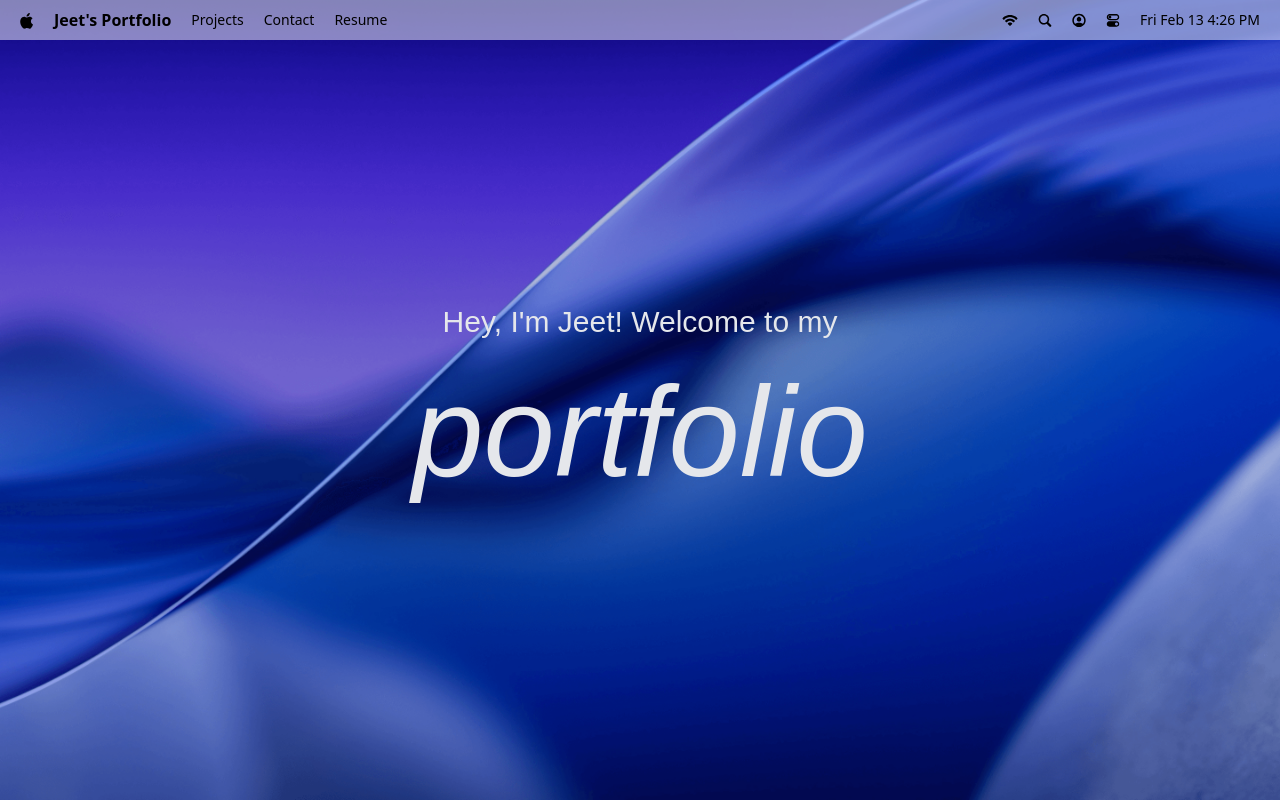
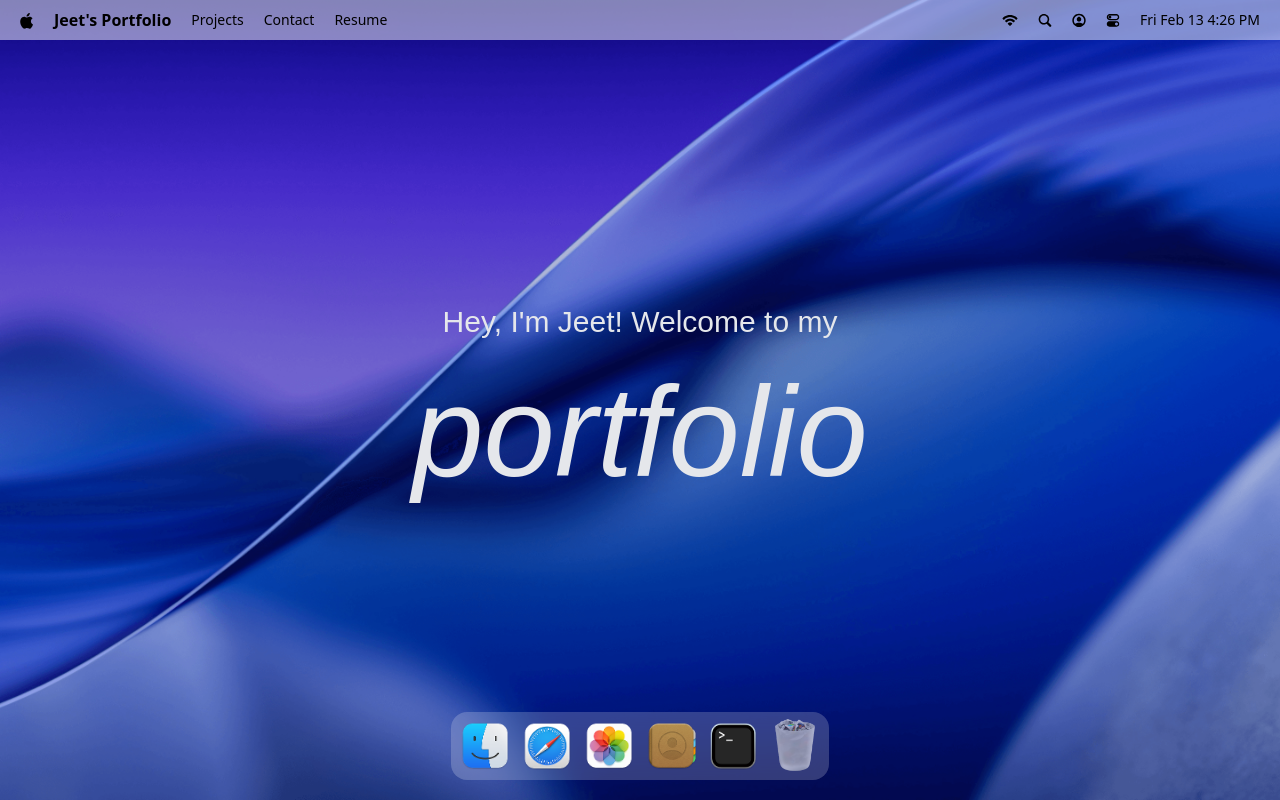
Before and after one commit to StackUnderflow10/MacOS-Portfolio, a React (Vite) app: page / in a window 1280 px wide. Built offline with nearby package versions, Linux system fonts and the light colour scheme; a web font is replaced by a local one.

Commit message:
implemented the dock

```diff
--- a/package.json
+++ b/package.json
@@ -17,6 +17,7 @@
     "lucide-react": "^0.563.0",
     "react": "^19.2.0",
     "react-dom": "^19.2.0",
+    "react-tooltip": "^5.30.0",
     "tailwindcss": "^4.1.18"
   },
   "devDependencies": {
--- a/src/App.jsx
+++ b/src/App.jsx
@@ -1,4 +1,4 @@
-import { Navbar,Welcome } from '#components'
+import { Navbar,Welcome,Dock } from '#components'
 import React from 'react'
 
 
@@ -7,6 +7,7 @@
     <main>
       <Navbar />
       <Welcome />
+      <Dock />
     </main>
   )
 }
--- /dev/null
+++ b/src/components/Dock.jsx
@@ -0,0 +1,81 @@
+import { dockApps } from "#constants"
+import { Tooltip } from "react-tooltip";
+import gsap from "gsap";
+import { useRef } from "react"
+import { useGSAP } from "@gsap/react";
+
+const Dock = () => {
+    const dockRef = useRef(null);
+
+    useGSAP(() => {
+        const dock = dockRef.current;
+        if(!dock) return;
+
+        const icons = dock.querySelectorAll(".dock-icon")
+
+        const animateIcons = (mouseX) => {
+            const {left} = dock.getBoundingClientRect();
+
+
+            icons.forEach((icon) => {
+                const {left: iconLeft, width } = icon.getBoundingClientRect();
+                const center = iconLeft - left + width /2 ;
+                const distance = Math.abs(mouseX - center);
+                const intensity = Math.exp(-(distance ** 2.5)/ 20000);
+
+                gsap.to(icon, {
+                    scale: 1 + 0.25 * intensity,
+                    y: -15 * intensity,
+                    duration: 0.2,
+                    ease: "power1.out",
+                })
+            })
+        }
+        const handleMouseMove = (e) => {
+            const { left } = dock.getBoundingClientRect();
+
+            animateIcons(e.clientX - left);
+        };
+        const resetIcons = () => icons.forEach((icon) => gsap.to(icon,{
+            scale:1, y:0,duration: 0.3, ease:"power1.out"
+        }))
+
+        dock.addEventListener('mousemove', handleMouseMove)
+        dock.addEventListener('mouseleave', resetIcons)
+
+        return () => {
+            dock.removeEventListener("mousemove", handleMouseMove)
+            dock.removeEventListener("mouseleave", resetIcons)
+        }
+    })
+
+
+    const toggleApp = (app) => {}
+  return (
+    <section id='dock'>
+        <div ref={dockRef} className="dock-container">
+            {dockApps.map(({ id, name, icon, canOpen }) => (
+                <div key={id} className="relative flex justify-center">
+                    <button type="button" className="dock-icon" aria-label={name}
+                    data-tooltip-id = "dock-tooltip"
+                    data-tooltip-content={name}
+                    data-tooltip-delay-show={150}
+                    disabled={!canOpen}
+                    onClick={(toggleApp({id,canOpen}))}
+                    >
+                    <img
+                        src={`/images/${icon}`}
+                        alt={name}
+                        loading="lazy"
+                        className={canOpen ? '' : 'opacity-60'}
+                    />
+                    </button>
+                </div>
+            ))}
+            <Tooltip id = "dock-tooltip" place="top" className="tooltip" />
+        </div>
+    </section>
+  )
+}
+
+export default Dock
--- a/src/components/index.js
+++ b/src/components/index.js
@@ -1,4 +1,6 @@
+import Dock from "./Dock.jsx"
 import Navbar from "./Navbar";
 import Welcome from "./Welcome";
 
-export {Navbar, Welcome}
+
+export {Navbar, Welcome, Dock}
```
Also changed, not shown: 1 other file (tests, documents, lock files or other folders).
